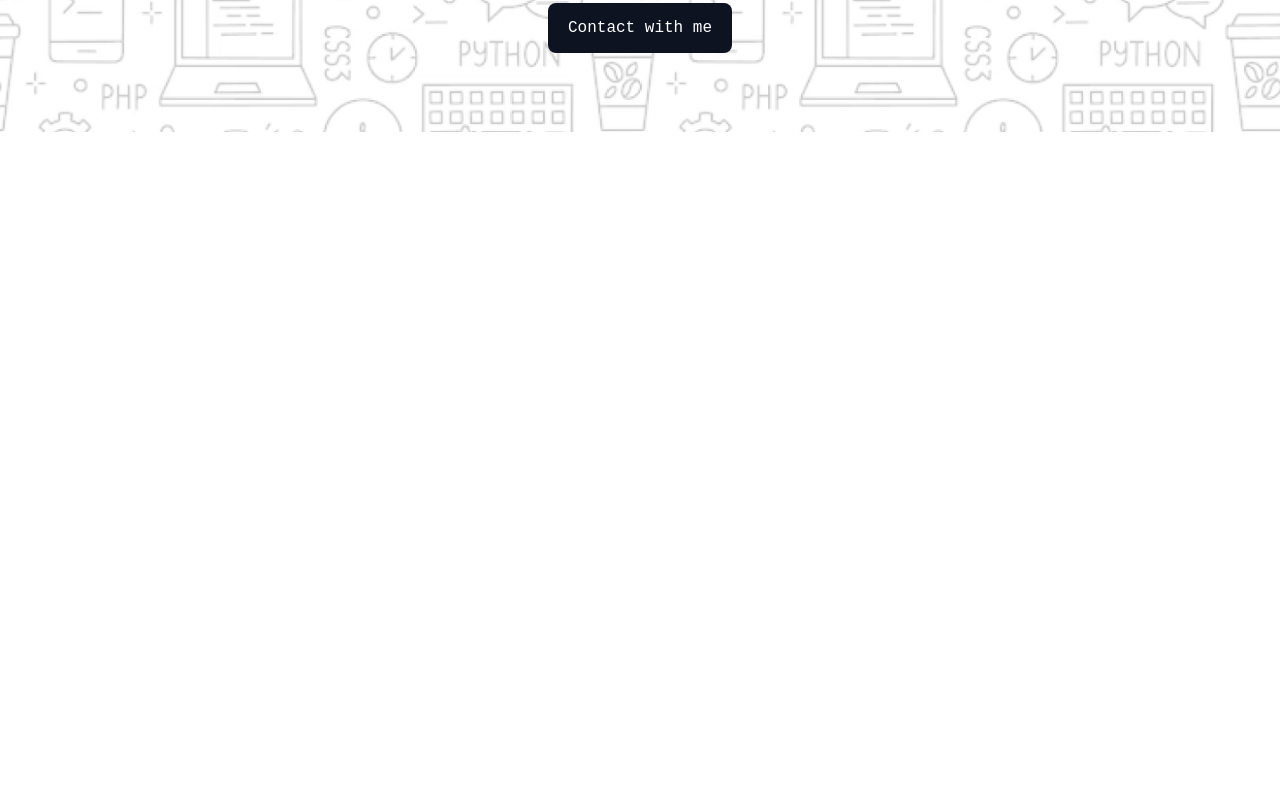
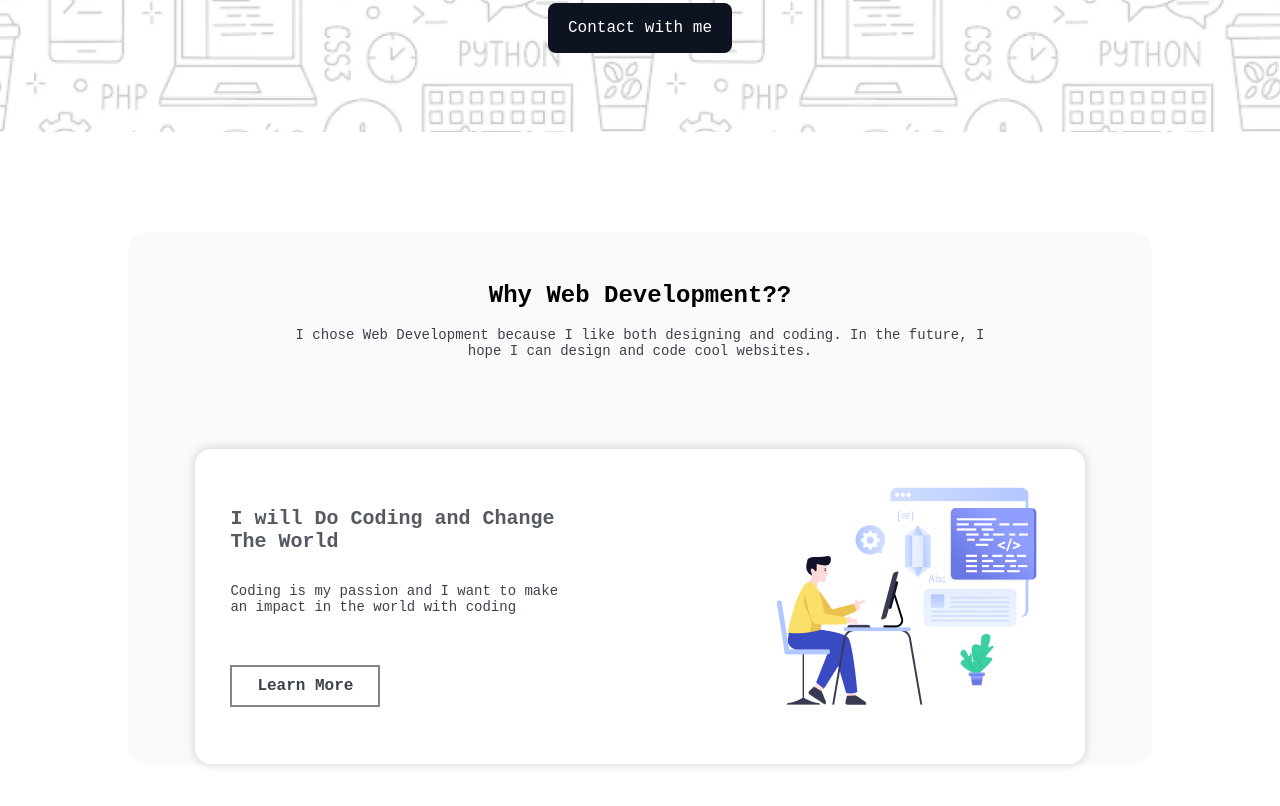
Before and after one commit to fhnsamin/assignment-1-repo, a plain HTML site: page index.html in a window 1280 px wide. Shown: the part 448-1254 px from the top of the page. Before the commit the page ends 800 px from the top, so only its background shows below. Drawn offline with Linux system fonts and the light colour scheme; a web font is replaced by a local one.

Commit message:
Made One Card in why-web-dev

```diff
--- a/index.html
+++ b/index.html
@@ -6,11 +6,12 @@
     <meta name="viewport" content="width=device-width, initial-scale=1.0">
     <title>Assignment-1</title>
     <link rel="stylesheet" href="./styles/style.css">
+    <link rel="shortcut icon" href="https://cdn-icons-png.flaticon.com/512/1048/1048966.png" type="image/x-icon">
 </head>
 
 <body>
-    <header class="hero">
-        <!-- Making the banner and Contact button -->
+    <!-- Making the banner and Contact button -->
+    <header id="hero">
         <div class="banner-container">
             <img src="./assets/Group.png" alt="Developer">
             <h2 class="banner-title">"In the near future, I hope to become a Developer."</h2>
@@ -22,7 +23,26 @@
     </header>
 
     <main>
+        <section id="why-web-dev">
+            <div class="section-info">
+                <h3 class="section-title">Why Web Development??</h3>
+                <p class="description tc">I chose Web Development because I like both designing and coding. In the
+                    future, I
+                    hope I can design and code cool websites.</p>
+            </div>
 
+
+            <div class="web-dev-card">
+                <div class="card-info">
+                    <h3 class="card-title">I will Do Coding and Change The World</h3>
+                    <p class="description">Coding is my passion and I want to make an impact in the world with coding
+                    </p>
+                    <button class="card-btn">Learn More</button>
+                </div>
+                <div class="card-img"><img src="./assets/Layer_1.png" alt=""></div>
+            </div>
+
+        </section>
     </main>
 
     <footer>
--- a/styles/style.css
+++ b/styles/style.css
@@ -13,15 +13,25 @@ body {
 }
 
 .section-title {
+  font-size: 24px;
+  font-weight: 800;
+  text-align: center;
+  margin-bottom: 18px;
 }
 
 .description {
   font-size: 14px;
   color: #0d1321;
+  opacity: 0.8;
+}
+
+.tc {
+  text-align: center;
 }
 
 /* hero styles */
-.hero {
+
+#hero {
   width: 100%;
   height: 580px;
   background-image: url("../assets/Hero-bg.png");
@@ -33,7 +43,7 @@ body {
   align-items: center;
 }
 
-.hero .banner-container {
+#hero .banner-container {
   height: 520px;
   width: 840px;
   display: flex;
@@ -43,7 +53,7 @@ body {
   text-align: center;
 }
 
-.hero .banner-container img {
+#hero .banner-container img {
   margin-bottom: 24px;
   height: 150px;
   width: 150x;
@@ -54,7 +64,7 @@ body {
   font-weight: 800;
 }
 
-.hero .banner-container p {
+#hero .banner-container p {
   margin: 30px 80px;
 }
 
@@ -76,3 +86,59 @@ body {
   background-color: #345986;
   transition: 0.3s all ease-in-out;
 }
+
+/* why-web-dev section styles */
+
+#why-web-dev {
+  width: 80%;
+  margin: 100px auto;
+  background-color: #fafafb;
+  border-radius: 18px;
+}
+
+.section-info {
+  width: 70%;
+  margin: 20px auto;
+  padding: 50px;
+}
+
+.web-dev-card {
+  /* outline: 2px solid green; */
+  width: 80%;
+  display: flex;
+  justify-content: space-between;
+  margin: 40px auto;
+  margin-bottom: 40px;
+  background-color: white;
+  border-radius: 16px;
+  box-shadow: 0 0 10px 1px rgba(0, 0, 0, 0.159);
+  padding: 35px;
+}
+
+.web-dev-card .card-info {
+  width: 40%;
+  display: flex;
+  flex-direction: column;
+  gap: 30px;
+  justify-content: center;
+}
+
+.web-dev-card .card-title {
+  font-size: 20px;
+  font-weight: 700;
+  opacity: 0.7;
+  color: #0d1321;
+}
+
+.web-dev-card .card-btn {
+  font-family: "Azeret Mono", monospace;
+  width: 150px;
+  margin-top: 20px;
+  font-size: 16px;
+  font-weight: 600;
+  background-color: white;
+  border: 2px solid rgba(0, 0, 0, 0.6);
+  color: #0d1321;
+  opacity: 0.8;
+  padding: 10px 16px;
+}
```
